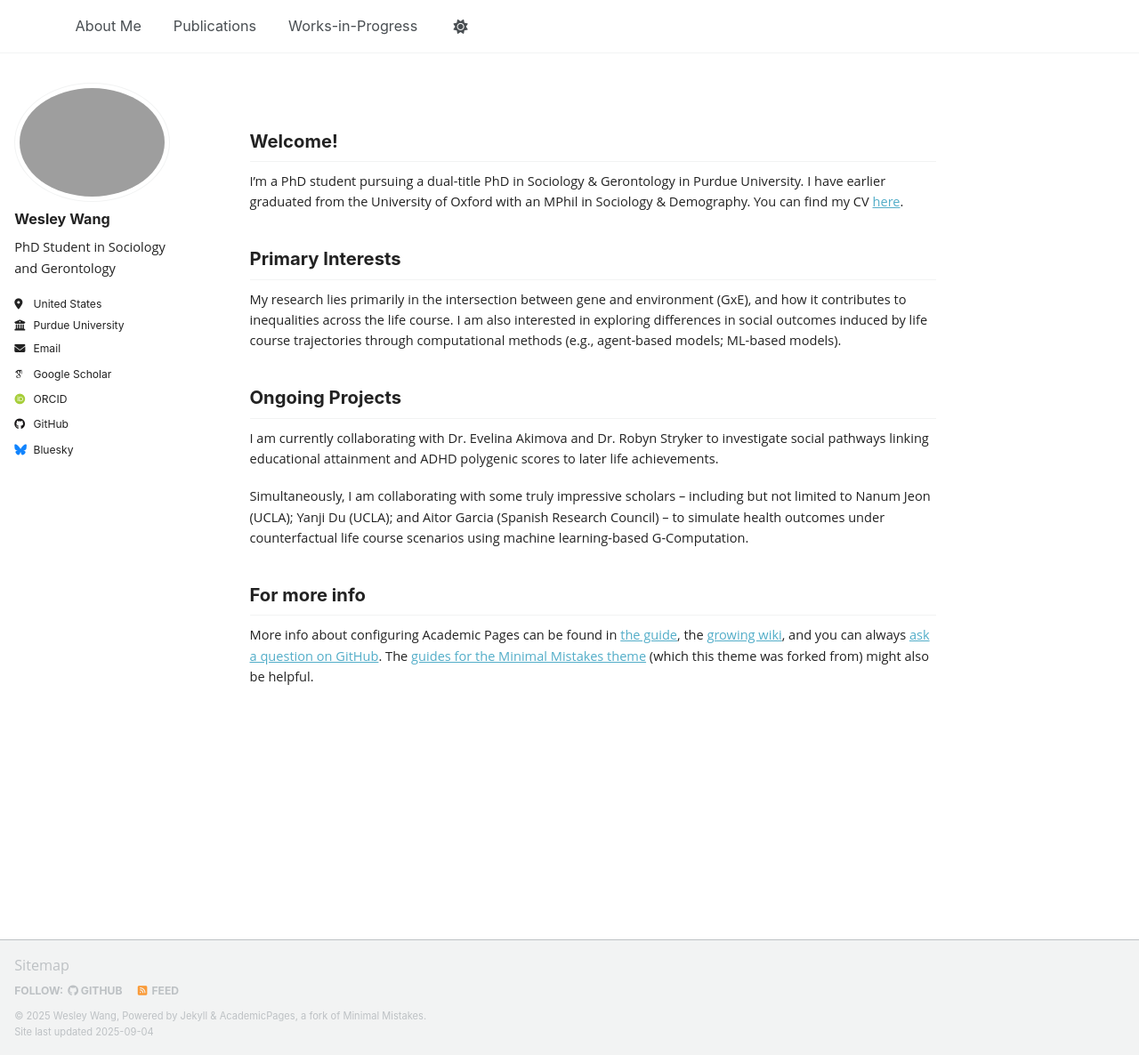
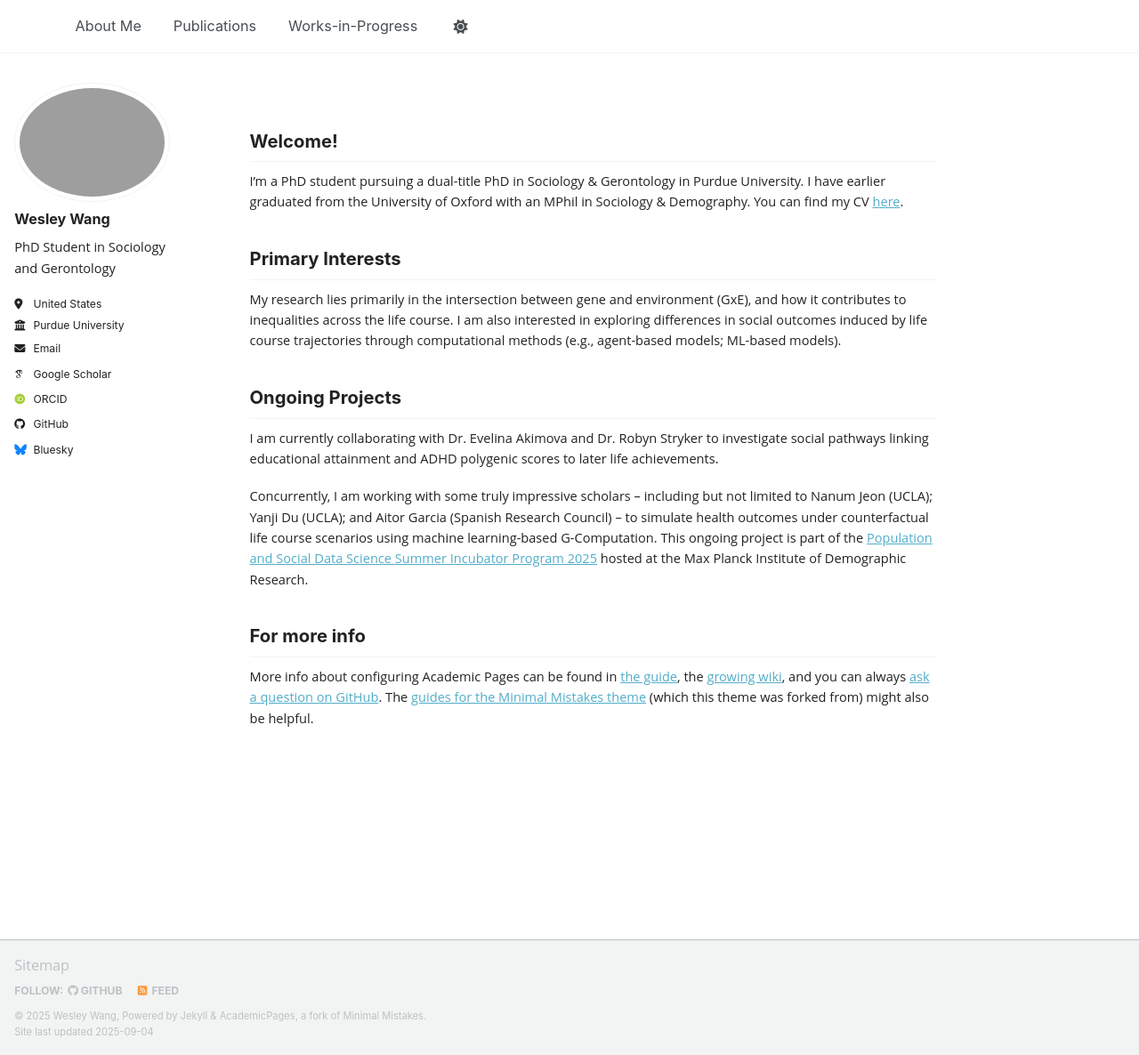
Before and after one commit to wesleywj/wesleywj.github.io, a Jekyll site: the page built from _pages/about.md, in a window 1280 px wide and 1186 px high. Shown: the whole window at 89% size. Built offline with Jekyll 4.4.1, drawn with Linux system fonts in a browser that asks for light colours; some web fonts are replaced; a script that is not in the unit is left out; a file with an impossible date is left out.

Commit message:
Edited About Me

```diff
--- a/_pages/about.md
+++ b/_pages/about.md
@@ -19,11 +19,9 @@ ML-based models).
 
 ## Ongoing Projects
 
-I am currently collaborating with Dr. Evelina Akimova and Dr. Robyn Stryker
-    to investigate social pathways linking educational attainment and ADHD
-    polygenic scores to later life achievements.
+I am currently collaborating with Dr. Evelina Akimova and Dr. Robyn Stryker to investigate social pathways linking educational attainment and ADHD polygenic scores to later life achievements.
 
-Simultaneously, I am collaborating with some truly impressive scholars -- including but not limited to Nanum Jeon (UCLA); Yanji Du (UCLA); and Aitor Garcia (Spanish Research Council) -- to simulate health outcomes under counterfactual life course scenarios using machine learning-based G-Computation.
+Concurrently, I am working with some truly impressive scholars -- including but not limited to Nanum Jeon (UCLA); Yanji Du (UCLA); and Aitor Garcia (Spanish Research Council) -- to simulate health outcomes under counterfactual life course scenarios using machine learning-based G-Computation. This ongoing project is part of the [Population and Social Data Science Summer Incubator Program 2025](https://www.demogr.mpg.de/en/news_events_6123/news_press_releases_4630/news/population_and_social_data_science_summer_incubator_program_2025_14343) hosted at the Max Planck Institute of Demographic Research.
 
 
 For more info
```
